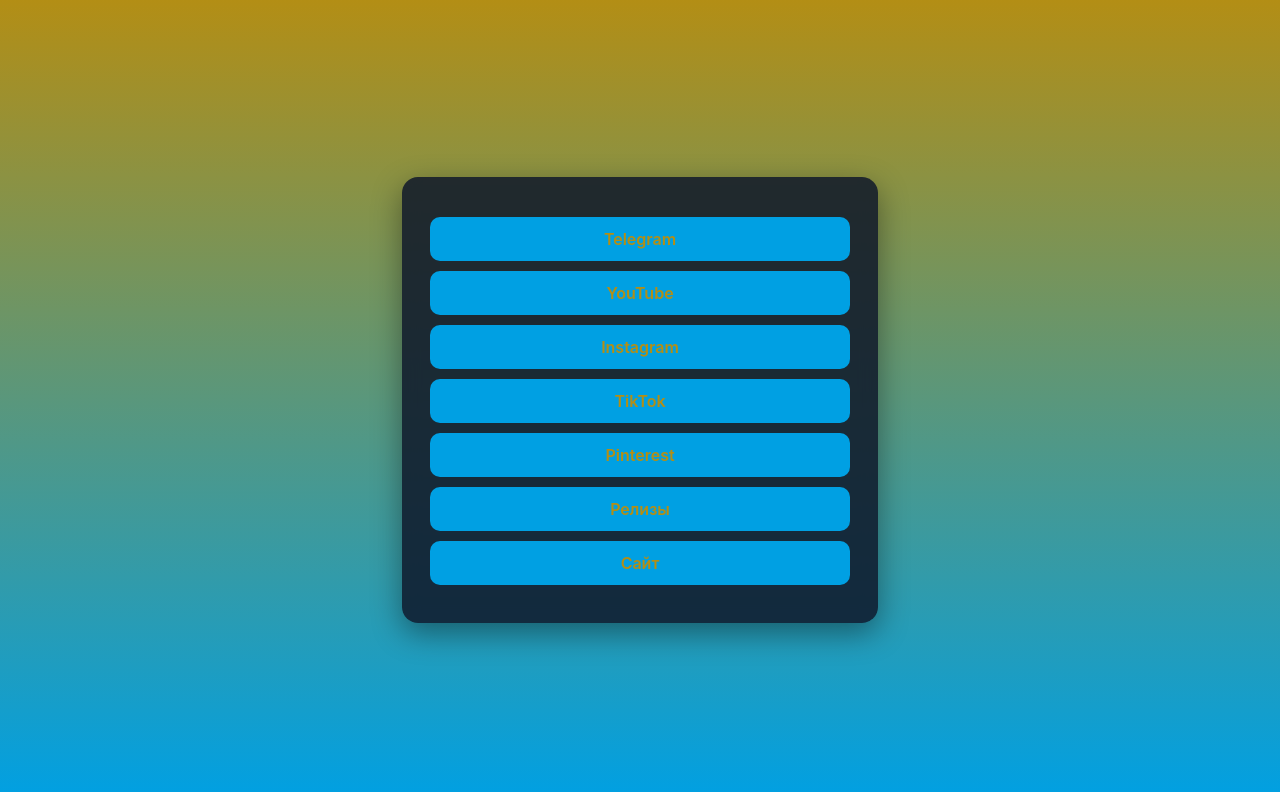
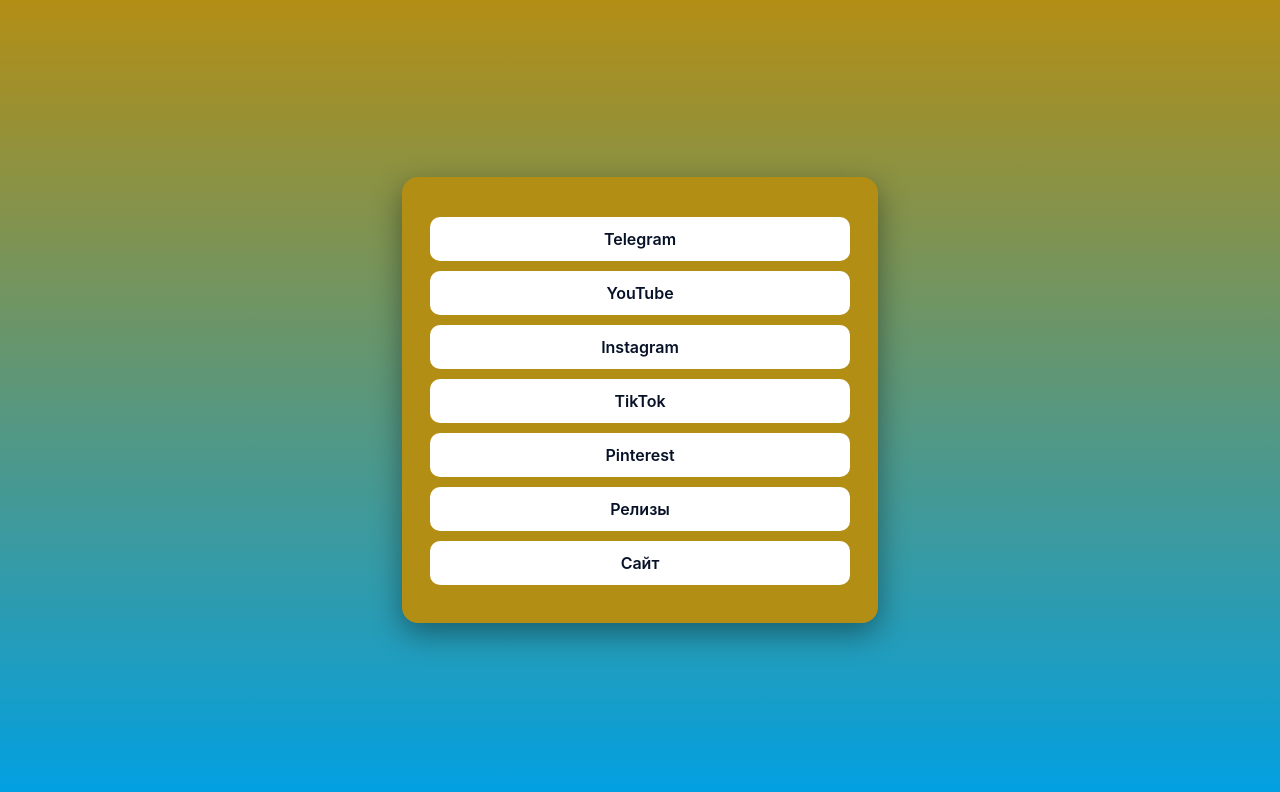
Before and after one commit to railwayskz/-, a plain HTML site: page index.html in a window 1280 px wide. Drawn offline with Linux system fonts and the light colour scheme.

Commit message:
Update index.html

```diff
--- a/index.html
+++ b/index.html
@@ -20,8 +20,7 @@
       padding: 28px;
       border-radius: 16px;
       box-shadow: 0 10px 30px rgba(0, 0, 0, 0.4);
-      background: rgba(15, 23, 42, 0.85);
-      backdrop-filter: blur(8px);
+      background: #b38e15;
     }
     h1 {
       margin: 0 0 12px;
@@ -34,14 +33,14 @@
       padding: 12px 16px;
       margin: 10px 0;
       border-radius: 10px;
-      background: #00a0e3;
-      color: #b38e15;
+      background: #fff;
+      color: #071127;
       text-align: center;
       font-weight: 600;
       transition: 0.2s;
     }
     .btn:hover {
-      background: #00a0e3;
+      background: #e5e5e5;
       transform: scale(1.03);
     }
     .small {
```
